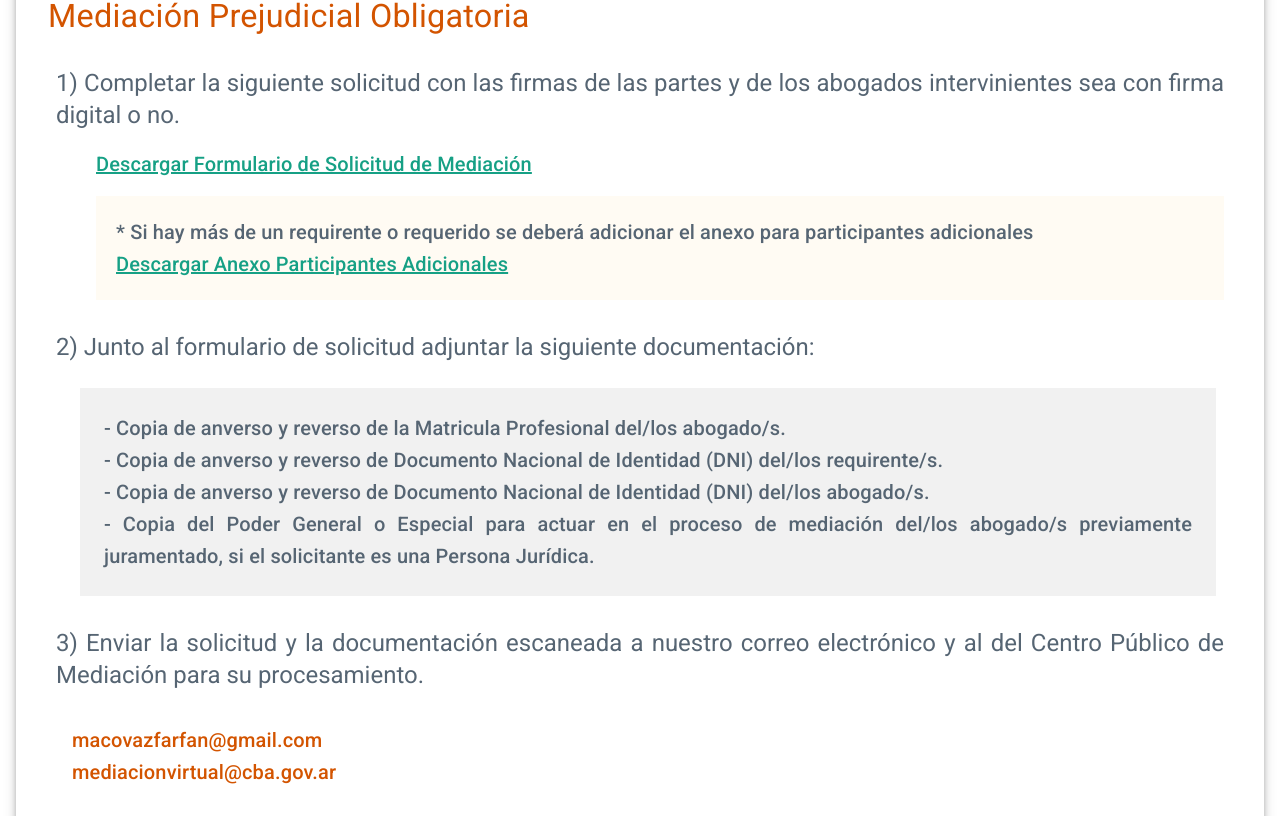
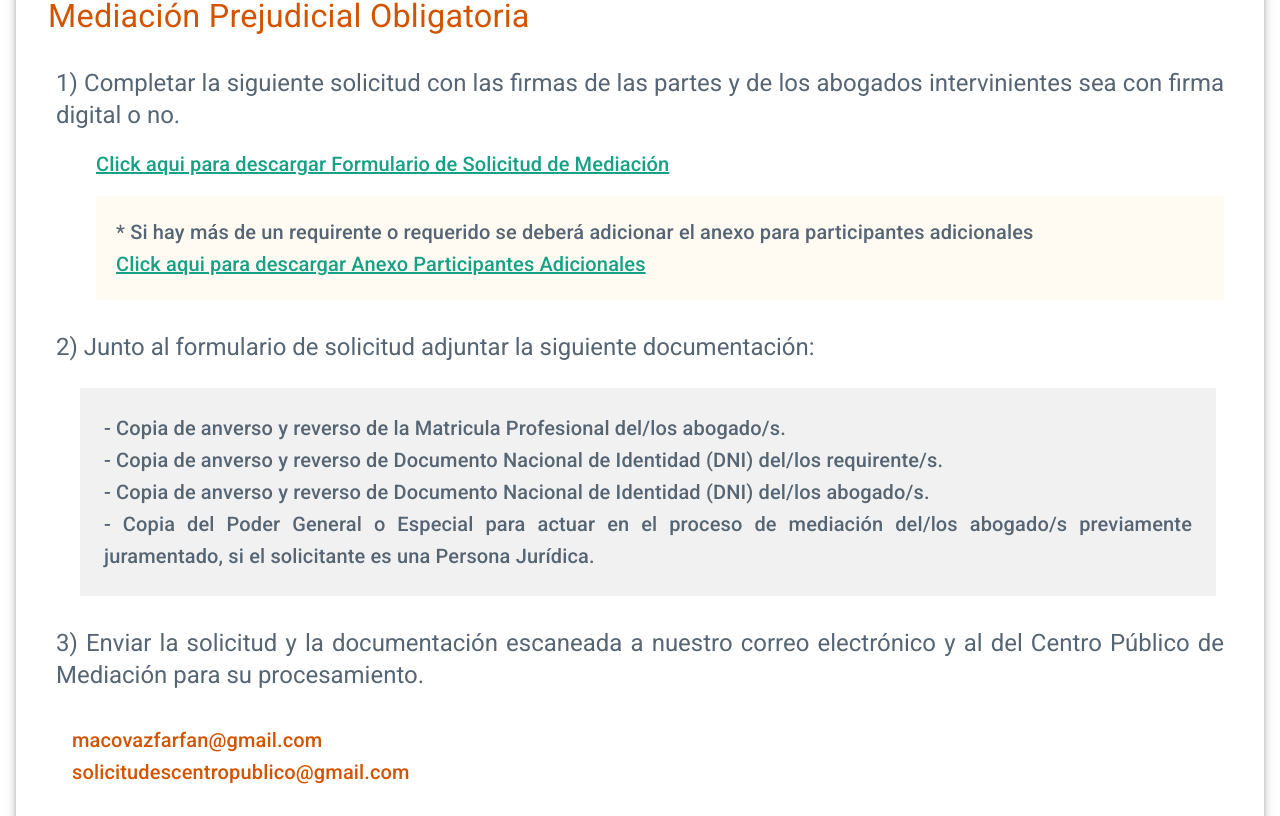
Before and after one commit to facundoolmedo/mediaronline, a React (Create React App) app: page /mediar in a window 1280 px wide. Shown: the part 364-1180 px from the top of the page. Built offline with nearby package versions, Linux system fonts and the light colour scheme.

Commit message:
Correcciones pagina de mediar

```diff
--- a/src/components/rutas/MediarPage.jsx
+++ b/src/components/rutas/MediarPage.jsx
@@ -2,7 +2,7 @@ import React, { Fragment } from "react";
 
 // MaterialUI Staff
 // import Typography from "@material-ui/core/Typography";
-import { makeStyles, Grid, Typography, Link, Avatar } from "@material-ui/core";
+import { makeStyles, Grid, Typography, Link } from "@material-ui/core";
 
 //Custom Components
 import Banner5 from "../Banner5.jsx";
@@ -60,7 +60,7 @@ const useStyle = makeStyles({
   doc: {
     background: "#F1F1F1",
   },
-  icon1:{
+  icon1: {
     width: 60,
     height: 60,
   },
@@ -124,9 +124,10 @@ const Mediar = (props) => {
                     align="justify"
                     className={classes.texto}
                   >
-                    1) Completar la siguiente solicitud con las firmas de las partes
-                    y de los abogados intervinientes sea con firma digital o no.
-                </Typography>
+                    1) Completar la siguiente solicitud con las firmas de las
+                    partes y de los abogados intervinientes sea con firma
+                    digital o no.
+                  </Typography>
                 </Grid>
               </Grid>
             </Box>
@@ -136,7 +137,7 @@ const Mediar = (props) => {
                   href="https://drive.google.com/uc?export=download&id=123rh-84ualAq6RU55-bjc-JFEkeMiWrV"
                   className={classes.texto3}
                 >
-                  Descargar Formulario de Solicitud de Mediación
+                  Click aqui para descargar Formulario de Solicitud de Mediación
                 </Link>
               </Typography>
             </Box>
@@ -160,7 +161,7 @@ const Mediar = (props) => {
                   href="https://drive.google.com/uc?export=download&id=1P78eUC_VfLNirodzBOgu88YexVjRfsDU"
                   className={classes.texto3}
                 >
-                  Descargar Anexo Participantes Adicionales
+                  Click aqui para descargar Anexo Participantes Adicionales
                 </Link>
               </Typography>
             </Box>
@@ -225,7 +226,7 @@ const Mediar = (props) => {
                 macovazfarfan@gmail.com
               </Typography>
               <Typography variant="h6" className={classes.texto2}>
-                mediacionvirtual@cba.gov.ar
+                solicitudescentropublico@gmail.com
               </Typography>
             </Box>
             <Box pl={3} pt={4} pr={3}>
```
